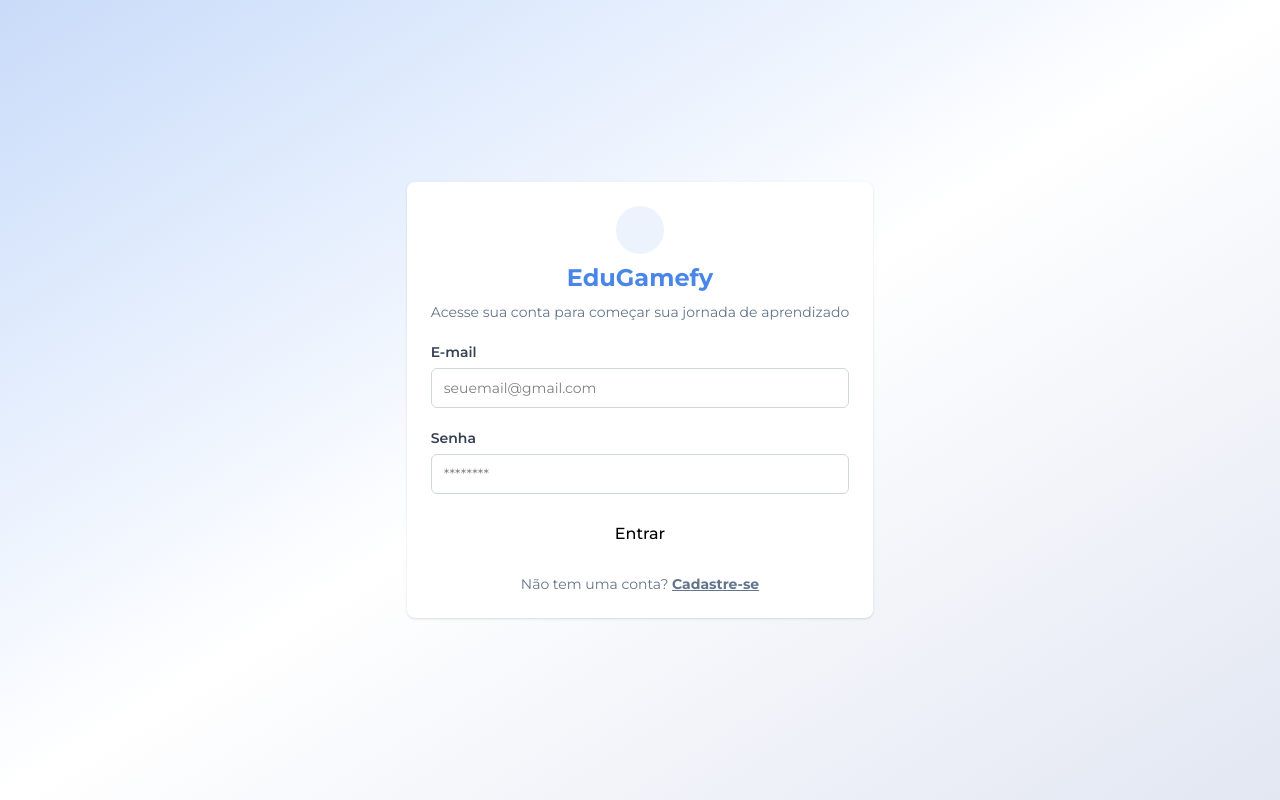
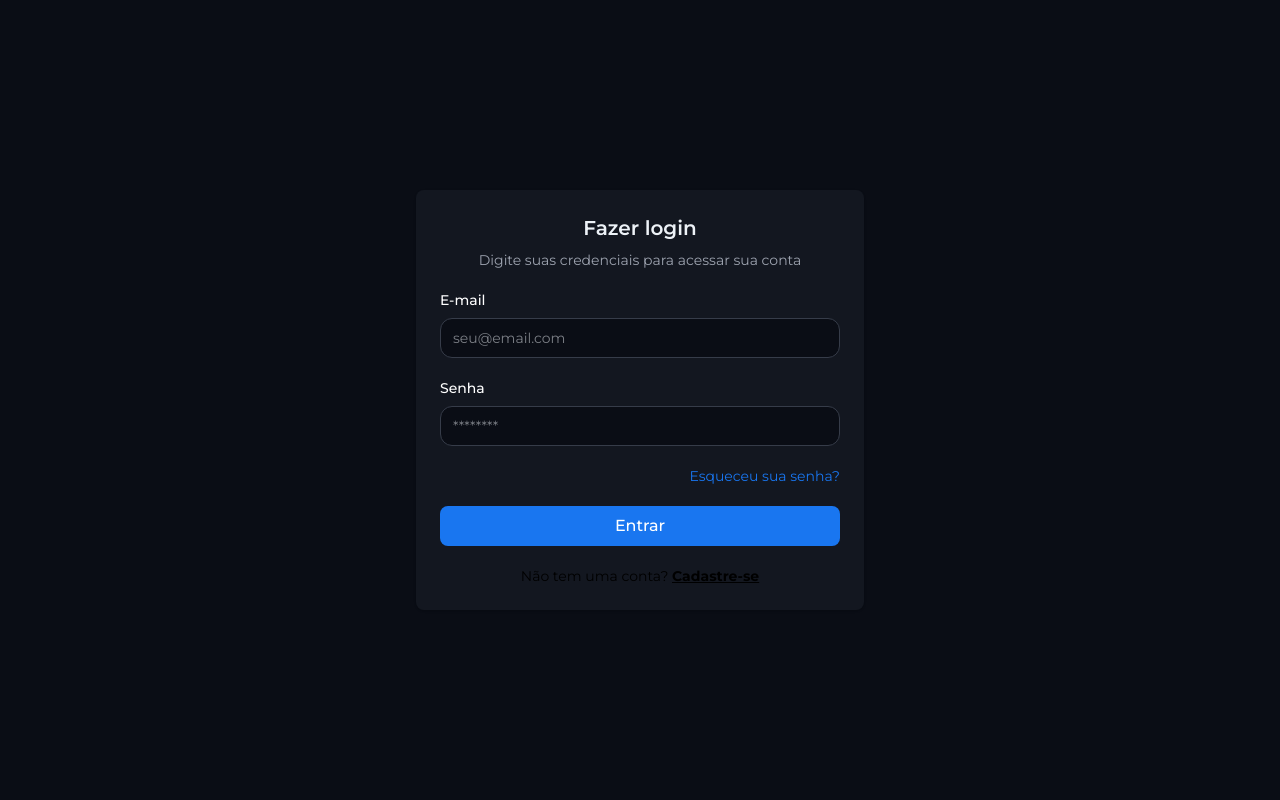
Before and after one commit to ProjetoFinal-praTI/frontend, a React (Vite) app: page /login in a window 1280 px wide. Built offline with nearby package versions, Linux system fonts and the light colour scheme.

Commit message:
novos ajustes

```diff
--- a/src/components/CustomInput/index.tsx
+++ b/src/components/CustomInput/index.tsx
@@ -14,7 +14,7 @@ export const CustomInput: React.FC<CustomInputProps> = ({
   onChange,
 }) => {
   const baseStyles =
-    "w-full flex transition-colors duration-200 ease-in-out border border-gray-300 rounded-md focus:outline-none focus:ring-2 focus:ring-neutral-600 focus:border-transparent";
+    "bg-background w-full flex border border-border rounded-xl focus:outline-none text-card-foreground";
 
   const sizeStyles = {
     sm: inputType === "textarea" ? "p-2 text-sm" : "h-10 px-2 py-1 text-sm",
@@ -27,8 +27,6 @@ export const CustomInput: React.FC<CustomInputProps> = ({
 
     if (disabled || readonly) {
       classes += " bg-gray-100 text-gray-500 cursor-not-allowed";
-    } else {
-      classes += " hover:border-blue-400";
     }
 
     return classes.trim();
@@ -45,10 +43,10 @@ export const CustomInput: React.FC<CustomInputProps> = ({
   const isTextarea = inputType === "textarea";
 
   return (
-    <div className="flex flex-col gap-1.5">
+    <div className="flex flex-col gap-2">
       {label && (
         <label
-          className="text-sm font-semibold text-gray-700"
+          className="text-sm font-medium text-accent-foreground"
           data-testid="CustomInput-component-label"
         >
           {label}
--- a/src/components/Forms/LoginForm/index.tsx
+++ b/src/components/Forms/LoginForm/index.tsx
@@ -1,3 +1,4 @@
+import { Button } from "@/components/Buttons/Button";
 import { CustomInput } from "@/components/CustomInput";
 import { useState } from "react";
 
@@ -11,7 +12,7 @@ export const LoginForm = () => {
         onChange={setValue}
         label="E-mail"
         inputType="email"
-        placeholder="seuemail@gmail.com"
+        placeholder="seu@email.com"
       />
       <CustomInput
         value={senha}
@@ -20,6 +21,8 @@ export const LoginForm = () => {
         inputType="password"
         placeholder="********"
       />
+      <a href="" className="text-sm text-primary hover:text-primary/80 self-end">Esqueceu sua senha?</a>
+      <Button label="Entrar" className="w-full" />
     </form>
   );
 };
--- a/src/global.css
+++ b/src/global.css
@@ -1,48 +1,47 @@
 @import "tailwindcss";
 
 @theme {
+  --color-background: hsl(222 35% 6%);
+  --color-foreground: hsl(210 40% 95%);
+  --color-surface: hsl(222 30% 8%);
 
-  --color-background: #0a0d15;
-  --color-foreground: #f0f6fc;
-  --color-surface: #0e1116;
+  --color-card: hsl(222 25% 10%);
+  --color-card-foreground: hsl(210 40% 95%);
+  --color-card-shadow: hsl(222 50% 3%);
 
-  --color-card: #10141a;
-  --color-card-foreground: #f0f6fc;
-  --color-card-shadow: #040608;
+  --color-primary: hsl(214 88% 52%);
+  --color-primary-foreground: hsl(0 0% 100%);
+  --color-primary-hover: hsl(214 88% 48%);
+  --color-primary-light: hsl(214 45% 20%);
 
-  --color-primary: #4a86e8;
-  --color-primary-foreground: #ffffff;
-  --color-primary-hover: #3c79d9;
-  --color-primary-light: #1a2b47;
+  --color-secondary: hsl(215 28% 70%);
+  --color-secondary-foreground: hsl(222 35% 6%);
+  --color-secondary-hover: hsl(215 28% 75%);
+  --color-secondary-light: hsl(215 28% 25%);
 
-  --color-secondary: #a0aed4;
-  --color-secondary-foreground: #0a0d15;
-  --color-secondary-hover: #b4bfdf;
-  --color-secondary-light: #2d3750;
+  --color-muted: hsl(222 20% 15%);
+  --color-muted-foreground: hsl(220 10% 65%);
+  --color-muted-border: hsl(222 15% 25%);
 
-  --color-muted: #1f2429;
-  --color-muted-foreground: #9da3b0;
-  --color-muted-border: #363b40;
+  --color-success: hsl(142 76% 36%);
+  --color-success-foreground: hsl(222 35% 6%);
+  --color-success-light: hsl(142 30% 15%);
+  --color-destructive: hsl(0 72% 51%);
+  --color-destructive-foreground: hsl(210 40% 95%);
+  --color-destructive-light: hsl(0 30% 15%);
+  --color-warning: hsl(38 92% 50%);
+  --color-warning-foreground: hsl(222 35% 6%);
+  --color-warning-light: hsl(38 30% 15%);
 
-  --color-success: #1a932e;
-  --color-success-foreground: #0a0d15;
-  --color-success-light: #183d20;
-  --color-destructive: #d94545;
-  --color-destructive-foreground: #f0f6fc;
-  --color-destructive-light: #3d1818;
-  --color-warning: #f2a60c;
-  --color-warning-foreground: #0a0d15;
-  --color-warning-light: #3d2a0c;
+  --color-accent: hsl(214 88% 52%);
+  --color-accent-foreground: hsl(0 0% 100%);
+  --color-popover: hsl(222 25% 12%);
+  --color-popover-foreground: hsl(210 40% 95%);
 
-  --color-accent: #4a86e8;
-  --color-accent-foreground: #ffffff;
-  --color-popover: #151a21;
-  --color-popover-foreground: #f0f6fc;
-
-  --color-border: #363b40;
-  --color-input: #1f2429;
-  --color-input-border: #40454d;
-  --color-ring: #4a86e8;
+  --color-border: hsl(222 15% 25%);
+  --color-input: hsl(222 20% 15%);
+  --color-input-border: hsl(222 15% 30%);
+  --color-ring: hsl(214 88% 52%);
 }
 
 body {
--- a/src/pages/Login/index.tsx
+++ b/src/pages/Login/index.tsx
@@ -4,21 +4,22 @@ import { Link } from "react-router-dom";
 
 export const Login = () => {
   return (
-    <div className="flex justify-center items-center bg-gradient-to-br from-primary/30 via-white to-secondary/30 h-screen">
-      <div className="flex flex-col items-center p-6 gap-5  bg-white rounded-lg shadow-sm max-w-lg">
+    <div className="bg-background flex justify-center items-center h-screen">
+      <div className="flex flex-col items-center p-6 gap-5 bg-card rounded-lg shadow-sm max-w-md w-full">
         <div className="flex flex-col items-center gap-2">
-          <div className="bg-primary/10 h-12 w-12 rounded-full flex items-center justify-center">
-          </div>
-          <h1 className="text-primary font-bold text-2xl">EduGamefy</h1>
-          <p className="text-[#64748b] text-sm text-center">
-            Acesse sua conta para começar sua jornada de aprendizado
+          <h3 className="font-semibold text-xl text-card-foreground">
+            Fazer login
+          </h3>
+          <p className="text-muted-foreground text-sm text-center">
+            Digite suas credenciais para acessar sua conta
           </p>
         </div>
         <LoginForm />
-        <Button label="Entrar" className="w-full" variant="gradient" />
-        <p className="text-[#64748b] text-sm text-center">
+        <p className="text- text-sm text-center">
           Não tem uma conta?{" "}
-          <Link to={"/cadastro"} className="font-bold underline cursor-pointer">Cadastre-se</Link>
+          <Link to={"/cadastro"} className="font-bold underline cursor-pointer">
+            Cadastre-se
+          </Link>
         </p>
       </div>
     </div>
```
